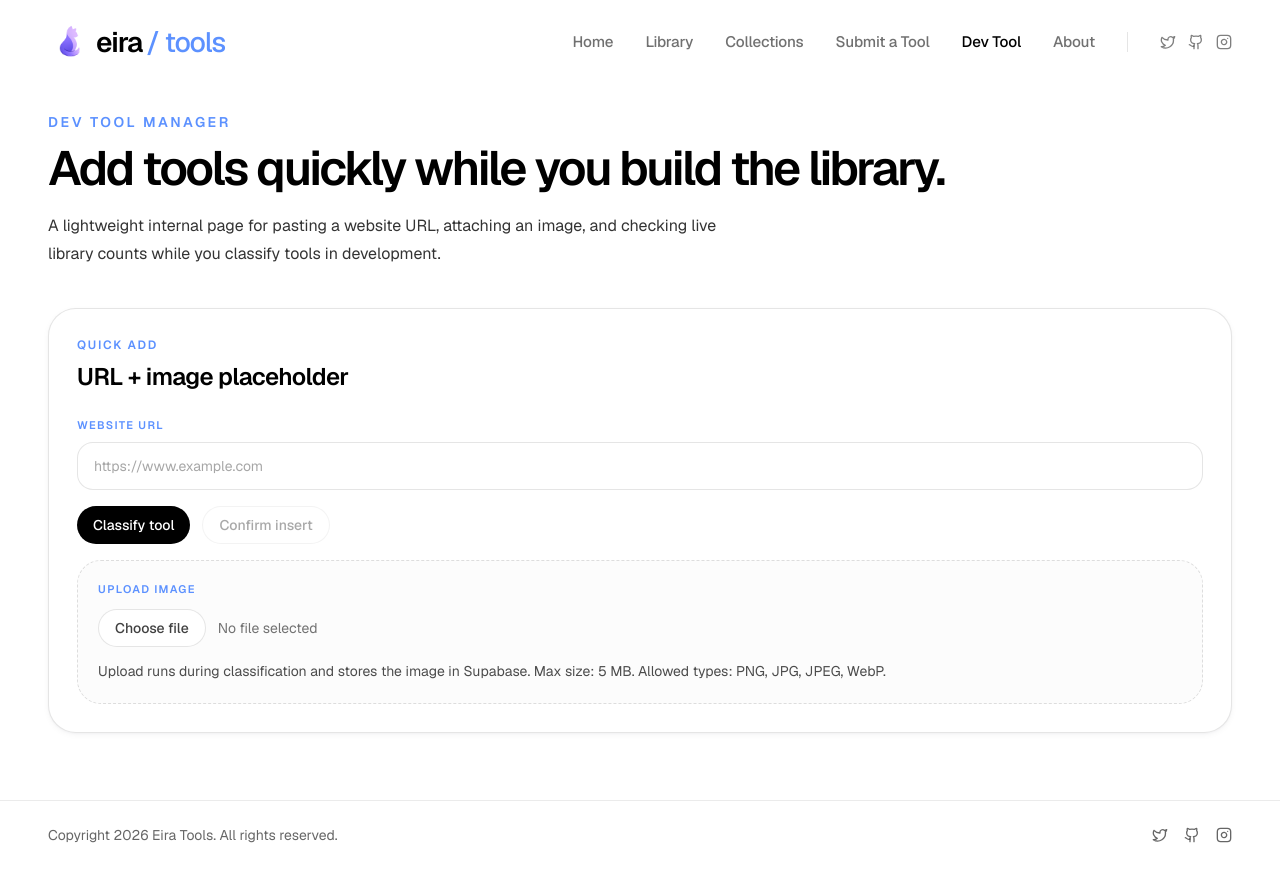
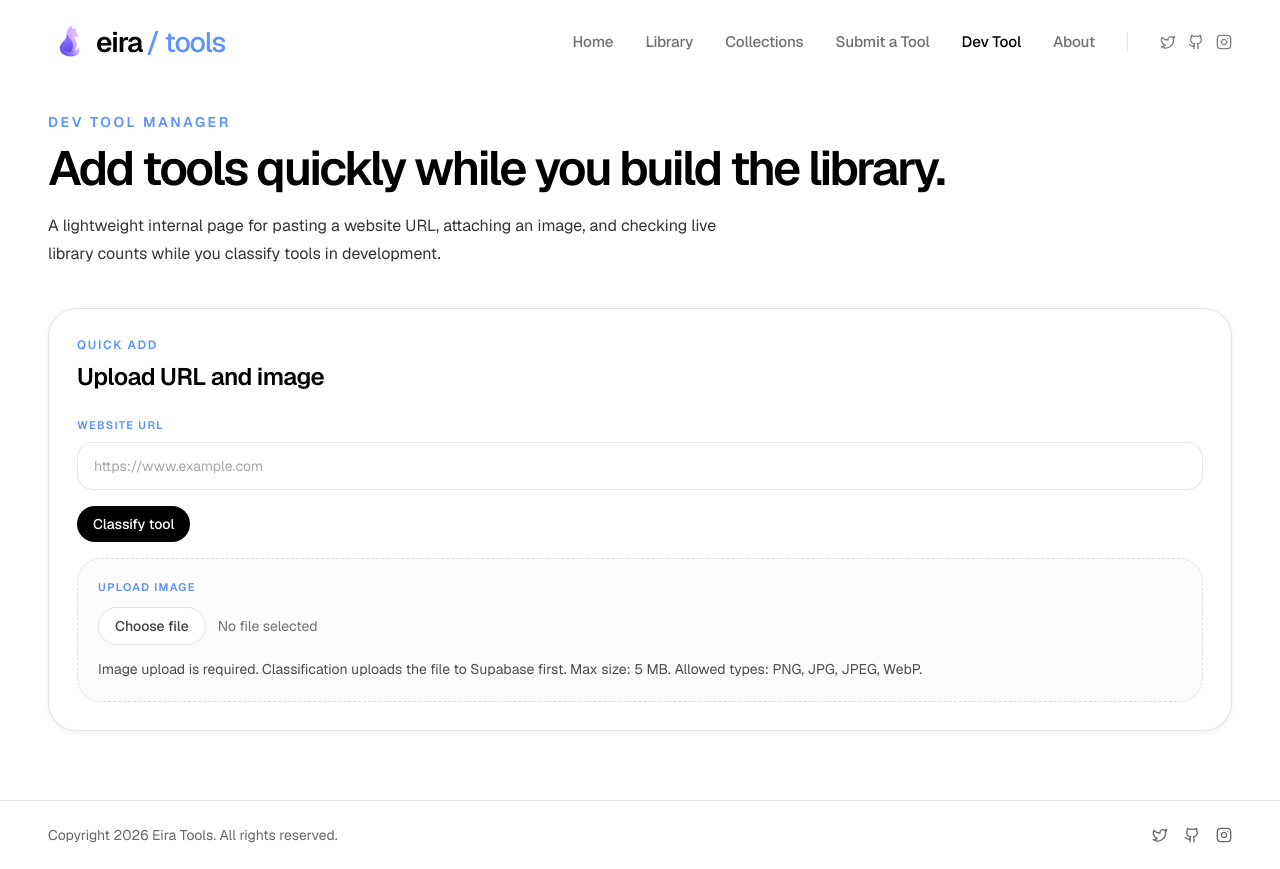
Before and after one commit to emijane/eira, a Next.js app: page /dev-tool in a window 1280 px wide. Built offline with nearby package versions, Linux system fonts and the light colour scheme.

Commit message:
require image upload before classification and confirm insert

```diff
--- a/src/app/components/dev-tool/DevToolManager.tsx
+++ b/src/app/components/dev-tool/DevToolManager.tsx
@@ -91,6 +91,16 @@ export default function DevToolManager() {
 
     async function handleClassify(event: React.FormEvent<HTMLFormElement>) {
         event.preventDefault();
+        if (!websiteUrl.trim()) {
+            setErrorMessage("Enter a website URL first.");
+            return;
+        }
+
+        if (!selectedFile) {
+            setErrorMessage("Upload an image before classifying the tool.");
+            return;
+        }
+
         // Classification gives us a preview row first, mirroring the old terminal review step.
         setIsClassifying(true);
         setErrorMessage(null);
@@ -177,7 +187,7 @@ export default function DevToolManager() {
                         Quick add
                     </p>
                     <h2 className="mt-2 text-2xl font-semibold tracking-tight text-black">
-                        URL + image placeholder
+                        Upload URL and image
                     </h2>
                 </div>
 
@@ -208,14 +218,6 @@ export default function DevToolManager() {
                         >
                             {isClassifying ? "Classifying..." : "Classify tool"}
                         </button>
-                        <button
-                            type="button"
-                            onClick={handleInsert}
-                            disabled={isInserting || !draft || !!duplicate}
-                            className="rounded-full border border-black/10 bg-white px-4 py-2 text-sm font-medium text-black/75 transition hover:text-black disabled:cursor-not-allowed disabled:opacity-45"
-                        >
-                            {isInserting ? "Inserting..." : "Confirm insert"}
-                        </button>
                     </div>
                 </form>
 
@@ -243,7 +245,7 @@ export default function DevToolManager() {
                         </span>
                     </div>
                     <p className="mt-3 text-sm leading-6 text-black/70">
-                        Upload runs during classification and stores the image in Supabase.
+                        Image upload is required. Classification uploads the file to Supabase first.
                         Max size: 5 MB. Allowed types: PNG, JPG, JPEG, WebP.
                     </p>
                 </div>
@@ -269,10 +271,10 @@ export default function DevToolManager() {
                                 Confirmation
                             </p>
                             <h2 className="mt-2 text-2xl font-semibold tracking-tight text-black">
-                                Review before inserting
+                                Review tool before insertion
                             </h2>
                             <p className="mt-2 text-sm text-black/60">
-                                Check the preview card and generated metadata first.
+                                Step 3: review the generated card and metadata, then confirm insertion.
                             </p>
                         </div>
                         {insertedTool ? (
```
